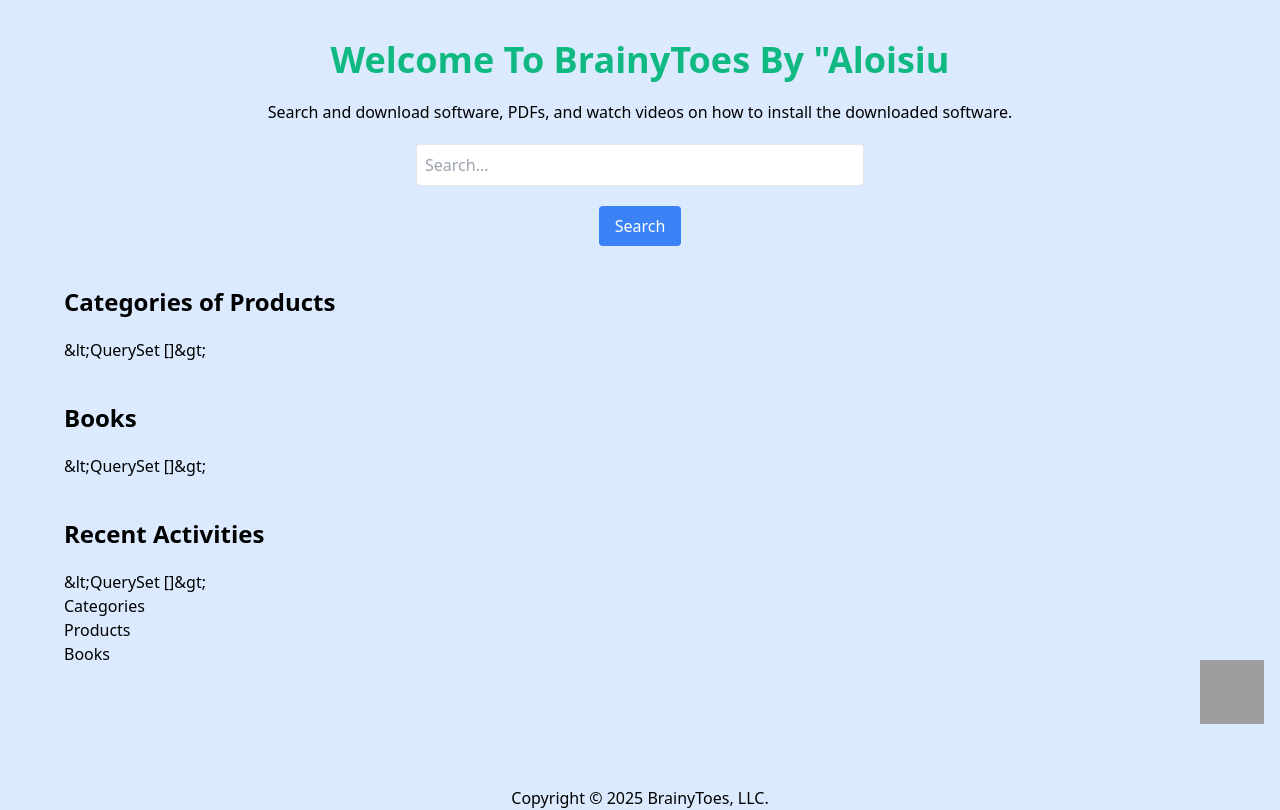
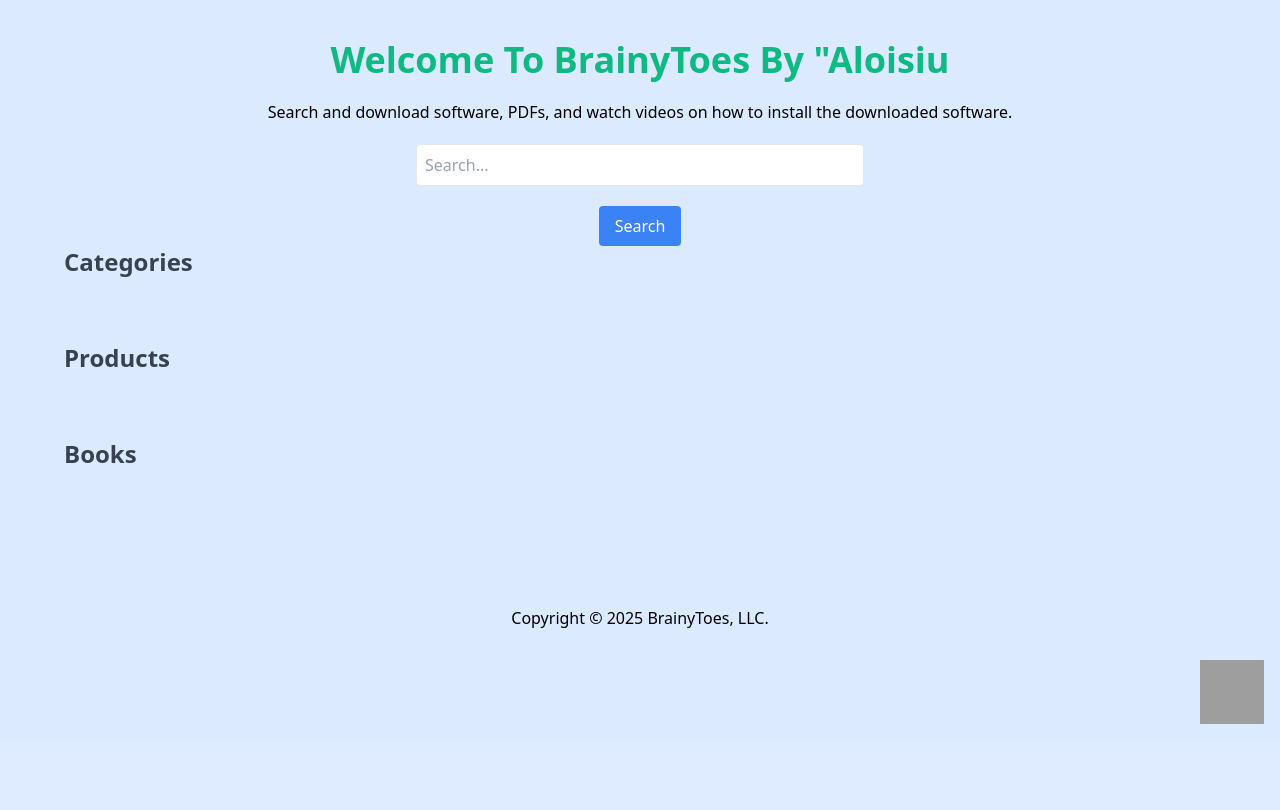
Before and after one commit to kalosius/brainytoes, a Django app: page /landing_page in a window 1280 px wide. Shown: the part 60-870 px from the top of the page. After the commit the page ends 784 px from the top, so only its background shows below. Run offline with Django 5.2, Linux system fonts and the light colour scheme; a user stored in the database is signed in; data that the repository does not hold is empty; grey boxes are pictures that could not be loaded.

Commit message:
removed irrelevant details

```diff
--- a/mubsapp/templates/authentication/landing_page.html
+++ b/mubsapp/templates/authentication/landing_page.html
@@ -39,31 +39,8 @@
         </div>
     </div>
 
-    <!-- Categories Carousel -->
-    <div class="mt-10">
-        <h2 class="text-2xl font-bold mb-5">Categories of Products</h2>
-        <div id="categoriesCarousel" class="carousel">
-            <!-- Categories will be inserted here by JavaScript -->
-        </div>
-    </div>
 
-    <!-- Books Carousel -->
-    <div class="mt-10">
-        <h2 class="text-2xl font-bold mb-5">Books</h2>
-        <div id="booksCarousel" class="carousel">
-            <!-- Books will be inserted here by JavaScript -->
-        </div>
-    </div>
-
-    <!-- Recent Activities -->
-    <div class="mt-10">
-        <h2 class="text-2xl font-bold mb-5">Recent Activities</h2>
-        <div id="recentActivities" class="activities">
-            <!-- Recent activities will be inserted here by JavaScript -->
-        </div>
-    </div>
-
-    <h2>Categories</h2>
+    <h2 class="text-2xl font-semibold text-gray-700 mb-4">Categories</h2>
     <div class="grid grid-cols-1 md:grid-cols-2 lg:grid-cols-3 gap-4">
         {% for category in categories %}
             <div class="card bg-white shadow-md rounded-lg p-4">
@@ -72,7 +49,8 @@
         {% endfor %}
     </div>
 
-    <h2>Products</h2>
+    <br><br>
+    <h2 class="text-2xl font-semibold text-gray-700 mb-4">Products</h2>
     <div class="grid grid-cols-1 md:grid-cols-2 lg:grid-cols-3 gap-4">
         {% for product in products %}
             <div class="card bg-white shadow-md rounded-lg p-4">
@@ -81,7 +59,8 @@
         {% endfor %}
     </div>
 
-    <h2>Books</h2>
+    <br><br>
+    <h2 class="text-2xl font-semibold text-gray-700 mb-4">Books</h2>
     <div class="grid grid-cols-1 md:grid-cols-2 lg:grid-cols-3 gap-4">
         {% for book in books %}
             <div class="card bg-white shadow-md rounded-lg p-4">
@@ -89,6 +68,8 @@
             </div>
         {% endfor %}
     </div>
+
+
 <!-- Chatbot Icon -->
 <div id="chatbotIcon" class="fixed bottom-0 right-0 m-4 cursor-pointer">
     <img src="https://cdn-icons-png.flaticon.com/512/4712/4712100.png" alt="Chatbot Icon" class="w-16 h-16">
@@ -123,49 +104,10 @@
         }, { once: true });
     });
 
-    // Sample data
-    const categories = ['{{products}}'];
-    const books = ['{{books}}'];
-    const activities = ['{{categories}}'];
 
-    // Shuffle function
-    function shuffle(array) {
-        for (let i = array.length - 1; i > 0; i--) {
-            const j = Math.floor(Math.random() * (i + 1));
-            [array[i], array[j]] = [array[j], array[i]];
-        }
-    }
 
-    // Shuffle data
-    shuffle(categories);
-    shuffle(books);
-    shuffle(activities);
 
-    // Insert categories into carousel
-    const categoriesCarousel = document.getElementById('categoriesCarousel');
-    categories.forEach(category => {
-        const div = document.createElement('div');
-        div.className = 'carousel-item';
-        div.innerText = category;
-        categoriesCarousel.appendChild(div);
-    });
 
-    // Insert books into carousel
-    const booksCarousel = document.getElementById('booksCarousel');
-    books.forEach(book => {
-        const div = document.createElement('div');
-        div.className = 'carousel-item';
-        div.innerText = book;
-        booksCarousel.appendChild(div);
-    });
 
-    // Insert recent activities
-    const recentActivities = document.getElementById('recentActivities');
-    activities.forEach(activity => {
-        const div = document.createElement('div');
-        div.className = 'activity-item';
-        div.innerText = activity;
-        recentActivities.appendChild(div);
-    });
 </script>
 {% endblock %}
```
